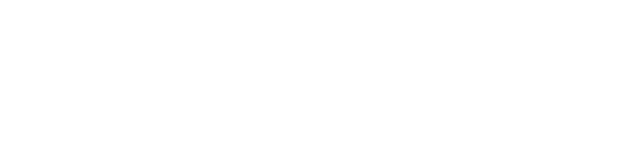
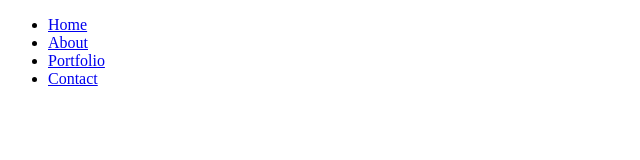
Before and after one commit to Meraj-Anwer/Git-Demo, a plain HTML site: page index.html in a window 1280 px wide. Shown: the whole page, without its empty margins (0-640 px from the left). Drawn offline with Linux system fonts and the light colour scheme.

Commit message:
Add navbar code

```diff
--- a/index.html
+++ b/index.html
@@ -6,6 +6,15 @@
     <title>Document</title>
 </head>
 <body>
-
+    <header>
+        <nav>
+            <ul>
+                <li><a href="#">Home</a></li>
+                <li><a href="#">About</a></li>
+                <li><a href="#">Portfolio</a></li>
+                <li><a href="#">Contact</a></li>
+            </ul>
+        </nav>
+    </header>
 </body>
 </html>
```
